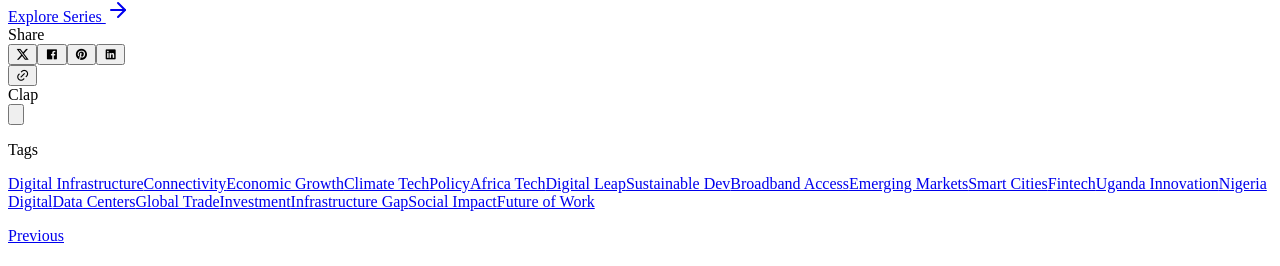
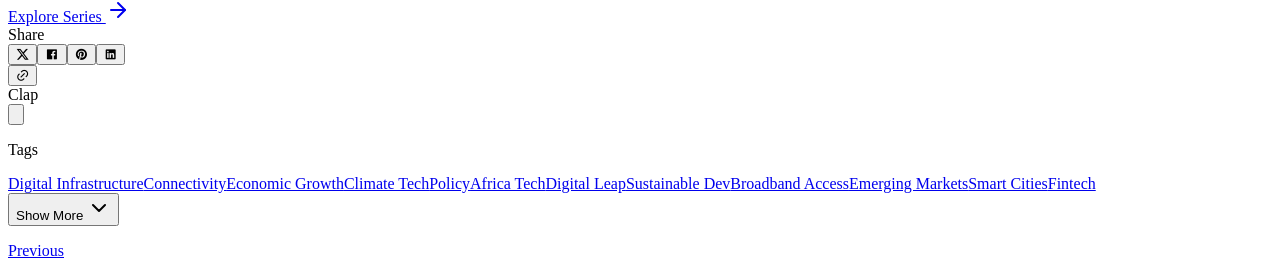
Before and after one commit to tomiabe/Susinsight, a Next.js app: page /stories/how-invisible-networks-are-powering-the-next-economic-leap in a window 1280 px wide. Shown: the part 6651-6917 px from the top of the page. Built offline with nearby package versions, Linux system fonts and the light colour scheme; some icons are missing.

Commit message:
Show consistent 12 tags on mobile and desktop before Show More

```diff
--- a/src/components/article-extras.tsx
+++ b/src/components/article-extras.tsx
@@ -238,35 +238,17 @@ export function SeriesCallout({ seriesName }: { seriesName: string }) {
   );
 }
 
-export function TagsSection({ tags }: { tags: TaxonomyItem[] }) {
+export function TagsSection({ tags, limit = 12 }: { tags: TaxonomyItem[]; limit?: number }) {
   const [showAll, setShowAll] = useState(false);
-  const [isOverflowing, setIsOverflowing] = useState(false);
-  const containerRef = React.useRef<HTMLDivElement>(null);
-
-  useEffect(() => {
-    const checkOverflow = () => {
-      if (containerRef.current) {
-        // We check against the collapsed height threshold (72px)
-        // to see if we ever need a "Show More" button.
-        setIsOverflowing(containerRef.current.scrollHeight > 72);
-      }
-    };
-
-    checkOverflow();
-    window.addEventListener('resize', checkOverflow);
-    return () => window.removeEventListener('resize', checkOverflow);
-  }, [tags, showAll]);
+  const displayTags = showAll ? tags : tags.slice(0, limit);
 
   if (tags.length === 0) return null;
 
   return (
     <div className="flex flex-col h-full">
       <p className="font-heading text-[12px] uppercase tracking-widest text-stone-500 mb-4 px-2">Tags</p>
-      <div
-        ref={containerRef}
-        className={`flex flex-wrap gap-2 transition-all duration-300 overflow-hidden ${!showAll ? 'max-h-[72px]' : 'max-h-[2000px]'}`}
-      >
-        {tags.map((tag) => (
+      <div className="flex flex-wrap gap-2 transition-all duration-300">
+        {displayTags.map((tag) => (
           <a
             key={tag.slug}
             href={`/tag/${tag.slug}`}
@@ -276,7 +258,7 @@ export function TagsSection({ tags }: { tags: TaxonomyItem[] }) {
           </a>
         ))}
       </div>
-      {(isOverflowing || showAll) && (
+      {tags.length > limit && (
         <button
           onClick={() => setShowAll(!showAll)}
           className="text-stone-400 hover:text-brand-primary text-[10px] font-heading font-bold uppercase tracking-widest flex items-center gap-1 mt-4 self-start px-2"
```
